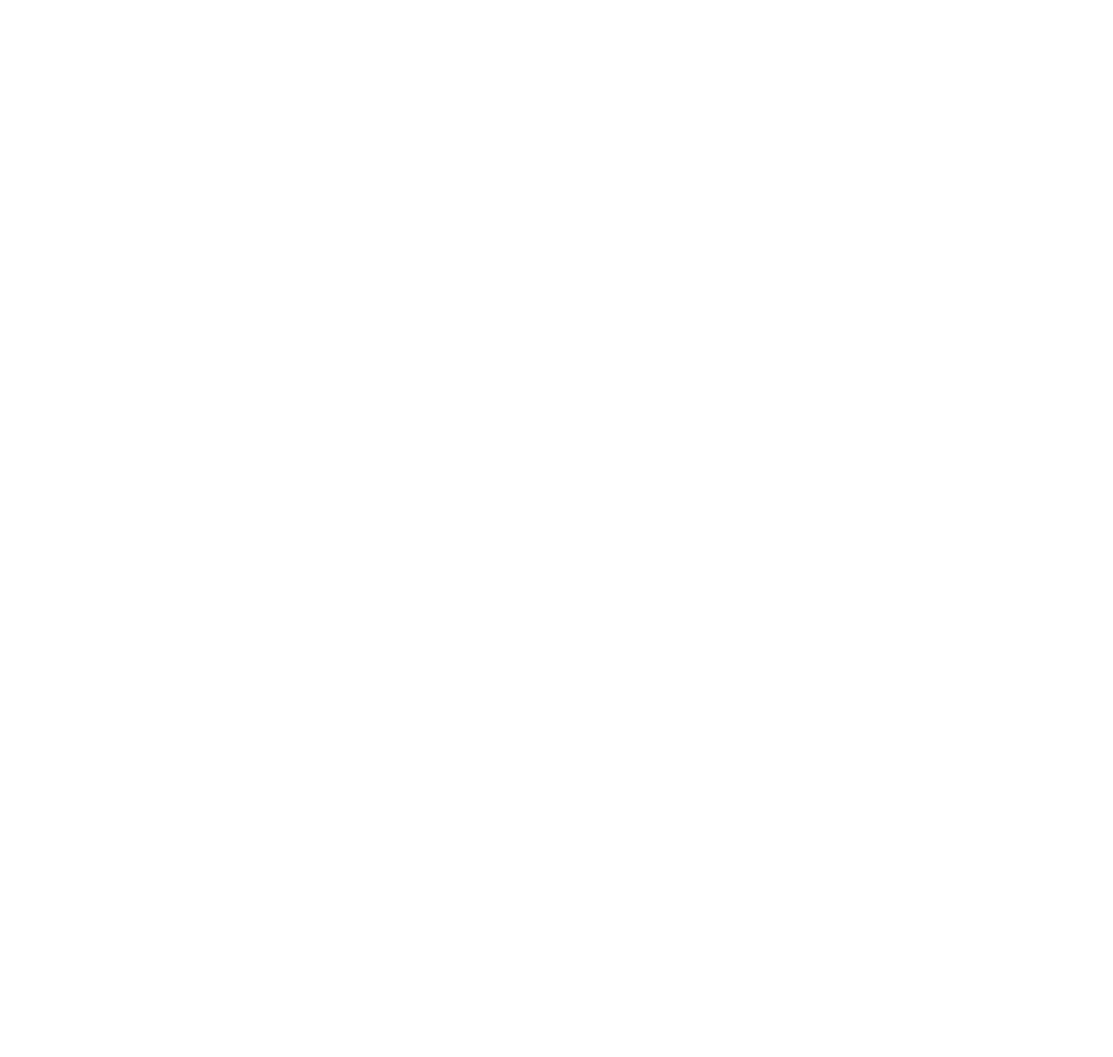
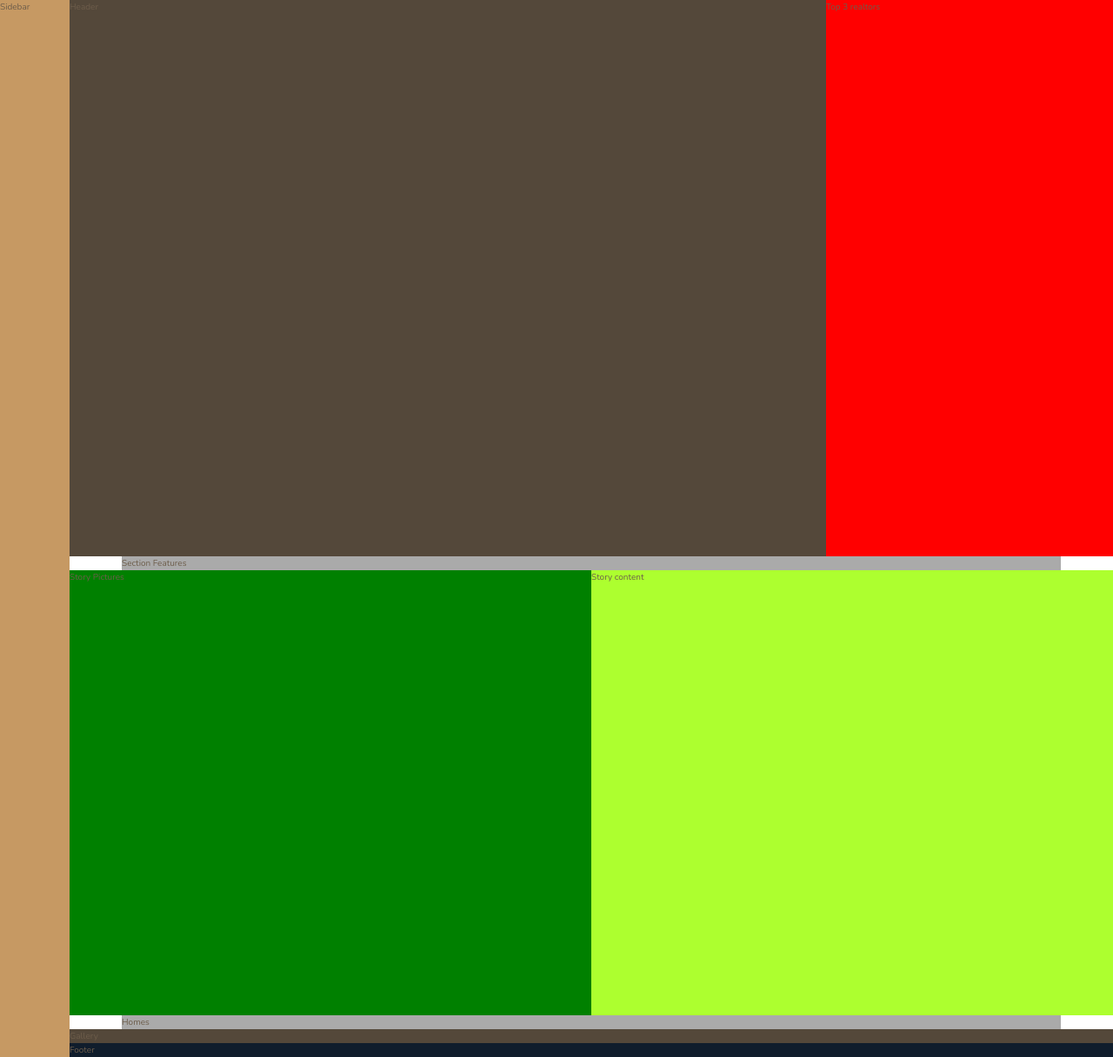
Before and after one commit to trungnd19/grid-page, a website: page index.html in a window 1280 px wide. Shown: the whole page at 87% size. Before the commit the page ends 800 px from the top, so only its background shows below. Drawn offline with nearby package versions, Linux system fonts and the light colour scheme.

Commit message:
feat: implement overall layout

```diff
--- a/index.html
+++ b/index.html
@@ -12,6 +12,37 @@
         <title>nexter &mdash; your home, your freedom</title>
     </head>
     <body class="container">
+        <div class="sidebar">
+            Sidebar
+        </div>
+        <header class="header">
+            Header
+        </header>
+        <div class="realtors">
+            Top 3 realtors
+        </div>
+        <section class="features">
+            Section Features
+        </section>
 
+        <div class="story__pictures">
+            Story Pictures
+        </div>
+
+        <div class="story__content">
+            Story content
+        </div>
+
+        <section class="homes">
+            Homes
+        </section>
+
+        <section class="gallery">
+            Gallery
+        </section>
+
+        <footer class="footer">
+            Footer
+        </footer>
     </body>
 </html>
--- a/sass/_base.scss
+++ b/sass/_base.scss
@@ -14,7 +14,9 @@ $color-grey-dark-2: #6D5D4B;
 $font-primary: 'Nunito', sans-serif;
 $font-display: 'Josefin Sans', sans-serif;
 
-*, *::before, *::after {
+*,
+*::before,
+*::after {
     margin: 0;
     padding: 0;
     box-sizing: inherit;
@@ -31,3 +33,21 @@ body {
     font-weight: 300;
     line-height: 1.6;
 }
+
+.container {
+    display: grid;
+    // min-content: size của row theo content
+    // 80vh: row này bao giờ cx dài 80vh
+    // 40vw: dùng vw để define height của row với mục đích để responsive khi thay đổi width
+    // 1. He defined the height of the row using the vw unit.
+    // 2. It's done so because we want to make it responsive in the horizontal direction.
+    // 3. if we decrease the viewport width in the horizontal direction, it decrease the row height.
+    // 4. if we have used the vh unit then it wouldn't be possible to reduce the row height while decreasing the viewport width
+    grid-template-rows: 80vh min-content 40vw repeat(3, min-content);
+    grid-template-columns: [sidebar-start] 8rem [sidebar-end full-start] minmax(6rem, 1fr) [center-start] repeat(8, [col-start]
+                            minmax(min-content, 14rem) [col-end]) [center-end] minmax(6rem, 1fr) [full-end];
+    // 8 columns, widht min là min-content, width max là 14rem
+    // Để 8 columns ở giữa màn hình => thêm vào bên phải, bên trái mỗi bên 1 column 1fr
+    // columns quan trọng hơn row
+    // Nếu row thêm vào để 1fr => khi không còn đất nữa thì column này sẽ biến mất, khiến cho các phần dính nhau, không có margin => giải pháp là dùng minmax
+}
--- a/sass/_features.scss
+++ b/sass/_features.scss
@@ -0,0 +1,4 @@
+.features {
+    background-color: $color-grey-light-2;
+    grid-column: center-start / center-end;
+}
--- a/sass/_footer.scss
+++ b/sass/_footer.scss
@@ -0,0 +1,4 @@
+.footer {
+    background-color: $color-secondary;
+    grid-column: full-start / full-end;
+}
--- a/sass/_gallery.scss
+++ b/sass/_gallery.scss
@@ -0,0 +1,4 @@
+.gallery {
+    background-color: $color-grey-dark-1;
+    grid-column: full-start / full-end;
+}
--- a/sass/_header.scss
+++ b/sass/_header.scss
@@ -0,0 +1,4 @@
+.header {
+    background-color: $color-grey-dark-1;
+    grid-column: full-start / col-end 6; // named set of grid lines => dùng number
+}
--- a/sass/_homes.scss
+++ b/sass/_homes.scss
@@ -0,0 +1,4 @@
+.homes {
+    background-color: $color-grey-light-2;
+    grid-column: center-start / center-end;
+}
--- a/sass/_realtors.scss
+++ b/sass/_realtors.scss
@@ -0,0 +1,4 @@
+.realtors {
+    background-color: red;
+    grid-column: col-start 7 / full-end;
+}
--- a/sass/_sidebar.scss
+++ b/sass/_sidebar.scss
@@ -0,0 +1,6 @@
+.sidebar {
+    background-color: $color-primary;
+    // -1 là end, 1 là start
+    grid-row: 1 / -1;
+    grid-column: sidebar-start / sidebar-end;
+}
--- a/sass/_story.scss
+++ b/sass/_story.scss
@@ -0,0 +1,11 @@
+.story {
+    &__pictures {
+        background-color: green;
+        grid-column: full-start / col-end 4;
+    }
+
+    &__content {
+        background-color: greenyellow;
+        grid-column: col-start 5 / full-end;
+    }
+}
```
Also changed, not shown: css/style.css.
